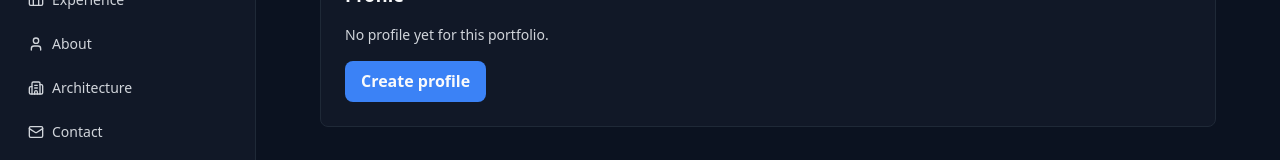
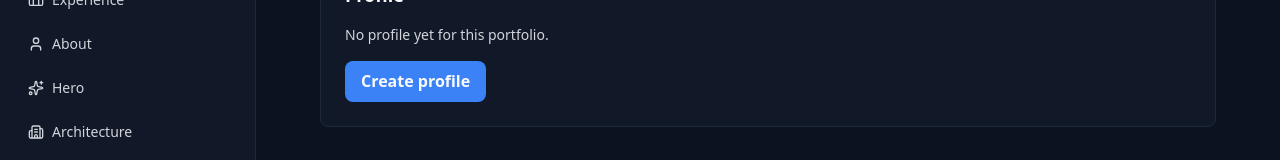
Before and after one commit to yusufbrahem/portfolio, a Next.js app: page /admin/contact in a window 1280 px wide. Shown: the part 320-480 px from the top of the page. Built offline with nearby package versions, Linux system fonts and the light colour scheme; no server answers; sample sign-in values are in the browser's storage.

Commit message:
Add dedicated Hero admin page and sidebar link

```diff
--- /dev/null
+++ b/src/app/admin/hero/page.tsx
@@ -0,0 +1,36 @@
+import { Container } from "@/components/container";
+import { requireAuth, getAdminReadScope } from "@/lib/auth";
+import { getHeroContentForAdmin } from "@/app/actions/hero";
+import { HeroManager } from "@/components/admin/hero-manager";
+
+export default async function AdminHeroPage() {
+  const session = await requireAuth();
+  const scope = await getAdminReadScope();
+  const portfolioId = scope.portfolioId;
+
+  const heroContent = await getHeroContentForAdmin();
+
+  return (
+    <Container>
+      <div className="space-y-6">
+        <div>
+          <h1 className="text-2xl font-semibold text-foreground mb-2">Hero</h1>
+          <p className="text-muted">
+            This controls the big headline and subheadline on your public portfolio page.
+          </p>
+        </div>
+
+        {session.user.role === "super_admin" && !portfolioId ? (
+          <div className="border border-border bg-panel rounded-lg p-6">
+            <h2 className="text-lg font-semibold text-foreground">Hero</h2>
+            <p className="mt-2 text-sm text-muted">
+              To edit hero content as a super admin, impersonate a portfolio first.
+            </p>
+          </div>
+        ) : (
+          <HeroManager initialData={heroContent} />
+        )}
+      </div>
+    </Container>
+  );
+}
--- a/src/app/admin/layout.tsx
+++ b/src/app/admin/layout.tsx
@@ -1,6 +1,6 @@
 import { Container } from "@/components/container";
 import Link from "next/link";
-import { LogOut, Home, Briefcase, Code, FolderOpen, User, Settings, Building2, Mail, Users, CircleUser } from "lucide-react";
+import { LogOut, Home, Briefcase, Code, FolderOpen, User, Settings, Building2, Mail, Users, CircleUser, Sparkles } from "lucide-react";
 import { headers } from "next/headers";
 import { requireAuth, getAdminReadScope } from "@/lib/auth";
 import { redirect } from "next/navigation";
@@ -166,6 +166,13 @@ export default async function AdminLayout({
               About
             </Link>
             <Link
+              href="/admin/hero"
+              className="flex items-center gap-2 px-3 py-2 text-sm text-muted hover:bg-panel2 hover:text-foreground rounded-lg"
+            >
+              <Sparkles className="h-4 w-4" />
+              Hero
+            </Link>
+            <Link
               href="/admin/architecture"
               className="flex items-center gap-2 px-3 py-2 text-sm text-muted hover:bg-panel2 hover:text-foreground rounded-lg"
             >
```
